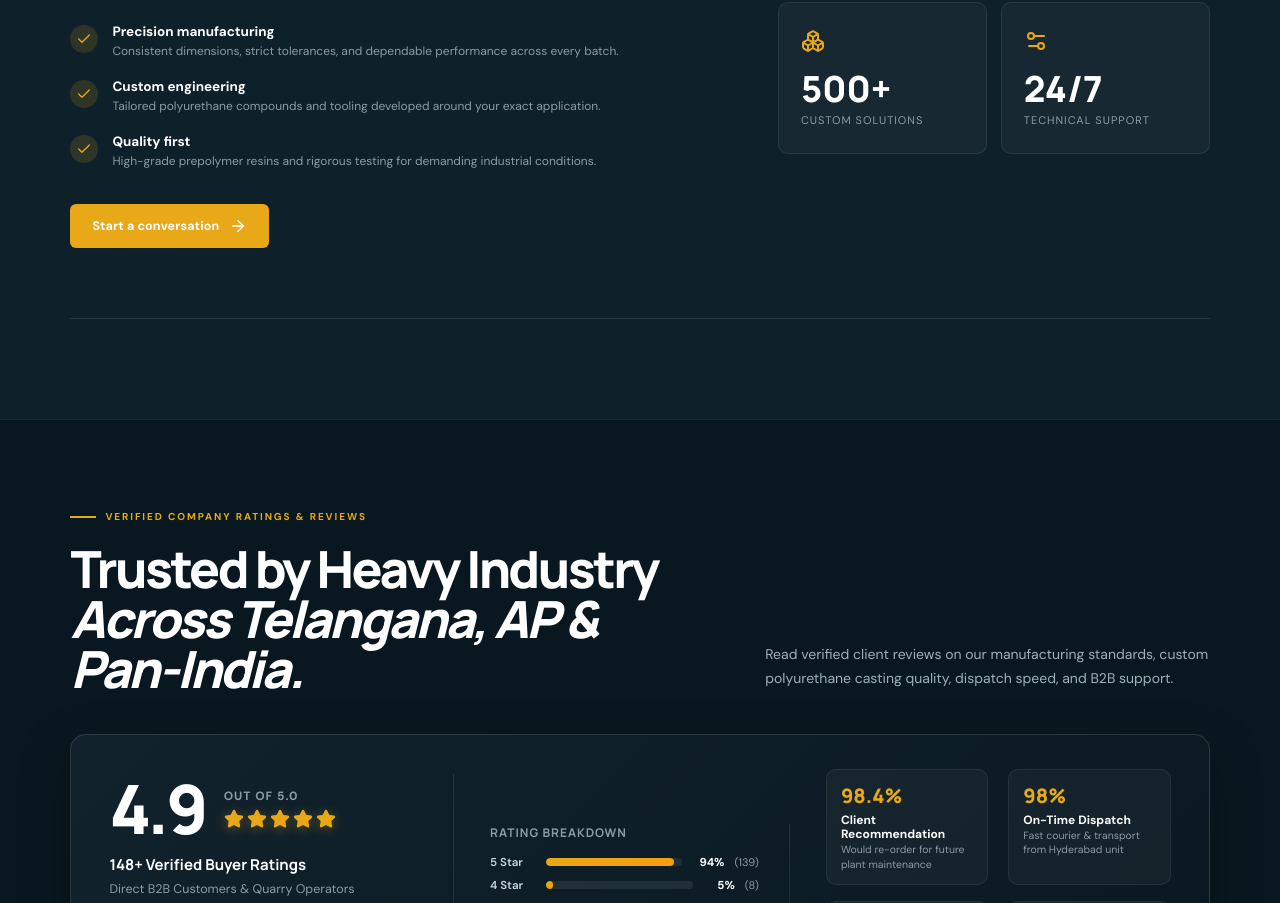
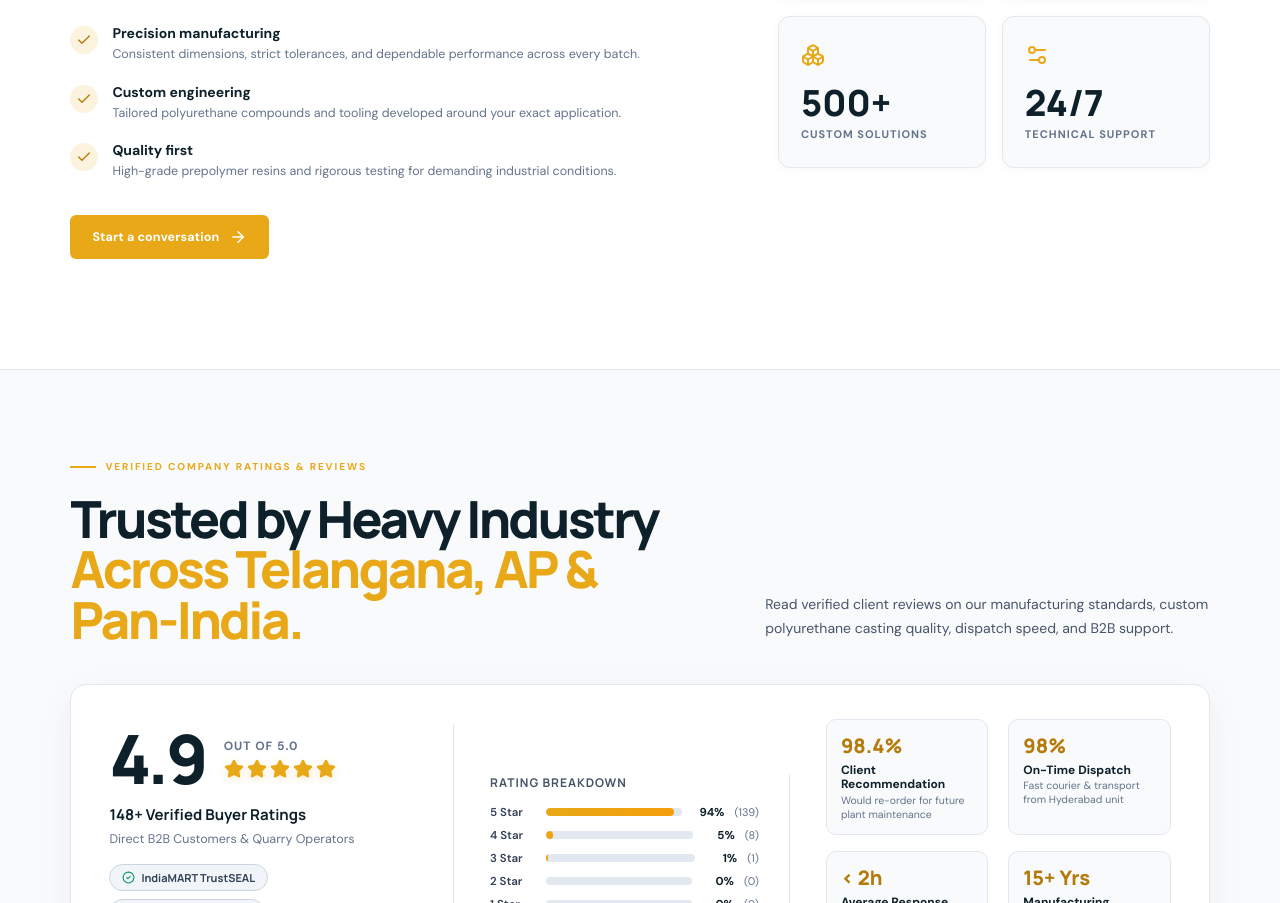
Before and after one commit to bharath7981/Company_website, a React (Vite) app: page / in a window 1280 px wide. Shown: the part 2312-3215 px from the top of the page. Built offline with nearby package versions, Linux system fonts and the light colour scheme.

Commit message:
feat: convert About and Company Ratings sections to clean white theme

```diff
--- a/src/styles.css
+++ b/src/styles.css
@@ -239,117 +239,119 @@ footer .logo{font-family:Manrope;font-size:18px;font-weight:800;letter-spacing:.
 .pdm-features-list li{display:flex;align-items:flex-start;gap:10px;font-size:13px;color:#334155;line-height:1.5}
 .feature-check-icon{color:#127b82;flex-shrink:0;margin-top:2px}
 
-/* ── About Unified Section ── */
-.about-unified-section{padding:100px 5.5%;background:#0e202a;color:#fff}
+/* ── About Unified Section (White Theme) ── */
+.about-unified-section{padding:100px 5.5%;background:#ffffff;color:#12202a;border-top:1px solid #e5eae8}
 .about-unified-section .eyebrow{color:#E8A817}
 .about-unified-section .eyebrow:before{content:"";width:26px;height:2px;background:#E8A817}
-.about-unified-intro h2{color:#fff;font:800 clamp(36px,3.8vw,56px)/1 Manrope;letter-spacing:-.04em;margin:0 0 20px}
-.about-unified-intro>p{color:#9db0b9;line-height:1.75;font-size:14.5px;max-width:560px;margin:0 0 30px}
+.about-unified-intro h2{color:#0e202a;font:800 clamp(36px,3.8vw,56px)/1 Manrope;letter-spacing:-.04em;margin:0 0 20px}
+.about-unified-intro h2 em{font-style:normal;color:#E8A817}
+.about-unified-intro>p{color:#475569;line-height:1.75;font-size:14.5px;max-width:560px;margin:0 0 30px}
 
-.about-unified-top{display:grid;grid-template-columns:1.2fr .8fr;gap:60px;align-items:center;padding-bottom:70px;border-bottom:1px solid rgba(255,255,255,.1)}
+.about-unified-top{display:grid;grid-template-columns:1.2fr .8fr;gap:60px;align-items:center;padding-bottom:10px}
 @media(max-width:960px){.about-unified-top{grid-template-columns:1fr;gap:40px}}
 
 .about-capabilities-list{display:grid;gap:18px;margin-bottom:34px}
 .about-cap-item{display:flex;gap:14px;align-items:flex-start}
-.cap-icon{width:28px;height:28px;border-radius:50%;background:rgba(232,168,23,.15);color:#E8A817;display:grid;place-items:center;flex:none;margin-top:2px}
-.about-cap-item b{display:block;font-size:13.5px;color:#fff;margin-bottom:2px}
-.about-cap-item small{display:block;color:#899da7;font-size:12px;line-height:1.5}
+.cap-icon{width:28px;height:28px;border-radius:50%;background:rgba(232,168,23,.14);color:#b47b0a;display:grid;place-items:center;flex:none;margin-top:2px}
+.about-cap-item b{display:block;font-size:14px;color:#0e202a;margin-bottom:3px}
+.about-cap-item small{display:block;color:#64748b;font-size:12.5px;line-height:1.55}
 .about-cta-row{margin-top:10px}
 
-.about-stats-card-grid{display:grid;grid-template-columns:repeat(2,1fr);gap:14px}
-.about-stat-box{background:rgba(255,255,255,.04);border:1px solid rgba(255,255,255,.08);border-radius:10px;padding:26px 22px;display:flex;flex-direction:column;transition:.25s}
-.about-stat-box:hover{background:rgba(255,255,255,.07);border-color:#E8A817;transform:translateY(-3px)}
+.about-stats-card-grid{display:grid;grid-template-columns:repeat(2,1fr);gap:16px}
+.about-stat-box{background:#f8fafc;border:1px solid #e2e8f0;border-radius:12px;padding:26px 22px;display:flex;flex-direction:column;transition:.25s;box-shadow:0 2px 10px rgba(15,23,42,.03)}
+.about-stat-box:hover{background:#ffffff;border-color:#E8A817;transform:translateY(-3px);box-shadow:0 12px 28px rgba(232,168,23,.12)}
 .about-stat-box svg{color:#E8A817}
-.about-stat-box strong{font:800 36px/1 Manrope;color:#fff;margin:18px 0 6px}
-.about-stat-box span{font-size:11px;text-transform:uppercase;letter-spacing:.09em;color:#899da7}
+.about-stat-box strong{font:800 36px/1 Manrope;color:#0e202a;margin:18px 0 6px}
+.about-stat-box span{font-size:11px;text-transform:uppercase;letter-spacing:.09em;color:#64748b;font-weight:700}
 
-/* ── Company Ratings & Reviews Section ── */
-.company-ratings-section{padding:90px 5.5%;background:#091820;color:#fff;border-top:1px solid rgba(255,255,255,.08);border-bottom:1px solid rgba(255,255,255,.08)}
+/* ── Company Ratings & Reviews Section (White Theme) ── */
+.company-ratings-section{padding:90px 5.5%;background:#f8fafc;color:#12202a;border-top:1px solid #e2e8f0;border-bottom:1px solid #e2e8f0}
 .company-ratings-section .eyebrow{color:#E8A817}
 .company-ratings-section .eyebrow span{background:#E8A817}
-.company-ratings-section .section-head h2{color:#fff}
-.company-ratings-section .section-head p{color:#9db0b9}
+.company-ratings-section .section-head h2{color:#0e202a}
+.company-ratings-section .section-head h2 em{font-style:normal;color:#E8A817}
+.company-ratings-section .section-head p{color:#475569}
 
 /* Main Scorecard Card */
-.ratings-scorecard-card{background:linear-gradient(135deg,rgba(18,35,46,.95) 0%,rgba(10,24,33,.95) 100%);border:1px solid rgba(255,255,255,.12);border-radius:16px;padding:34px 38px;display:grid;grid-template-columns:1.15fr 1fr 1.15fr;gap:36px;align-items:center;box-shadow:0 20px 50px rgba(0,0,0,.35);margin-bottom:38px}
+.ratings-scorecard-card{background:#ffffff;border:1px solid #e2e8f0;border-radius:16px;padding:34px 38px;display:grid;grid-template-columns:1.15fr 1fr 1.15fr;gap:36px;align-items:center;box-shadow:0 10px 35px rgba(15,23,42,.05);margin-bottom:38px}
 
 /* Left: Score Box */
-.scorecard-left{display:flex;flex-direction:column;gap:12px;border-right:1px solid rgba(255,255,255,.08);padding-right:30px}
+.scorecard-left{display:flex;flex-direction:column;gap:12px;border-right:1px solid #e2e8f0;padding-right:30px}
 .scorecard-score-box{display:flex;align-items:center;gap:18px}
-.scorecard-big-num{font:800 68px/1 Manrope;color:#fff;letter-spacing:-.04em}
+.scorecard-big-num{font:800 68px/1 Manrope;color:#0e202a;letter-spacing:-.04em}
 .scorecard-score-sub{display:flex;flex-direction:column;gap:5px}
-.scorecard-out-of{font-size:12px;color:#899da7;text-transform:uppercase;letter-spacing:.08em;font-weight:700}
+.scorecard-out-of{font-size:12px;color:#64748b;text-transform:uppercase;letter-spacing:.08em;font-weight:700}
 .scorecard-stars{display:flex;gap:3px}
-.star-icon-filled{color:#E8A817;filter:drop-shadow(0 2px 6px rgba(232,168,23,.35))}
+.star-icon-filled{color:#E8A817;filter:drop-shadow(0 2px 4px rgba(232,168,23,.25))}
 
-.scorecard-total-reviews strong{display:block;font:700 15px Manrope;color:#fff;margin-bottom:2px}
-.scorecard-total-reviews span{font-size:12.5px;color:#899da7}
+.scorecard-total-reviews strong{display:block;font:700 15px Manrope;color:#0e202a;margin-bottom:2px}
+.scorecard-total-reviews span{font-size:12.5px;color:#64748b}
 
 .scorecard-badges-row{display:flex;flex-wrap:wrap;gap:8px;margin-top:4px}
-.sc-badge{display:inline-flex;align-items:center;gap:6px;background:rgba(255,255,255,.06);border:1px solid rgba(255,255,255,.12);border-radius:20px;padding:5px 12px;font:700 11px Manrope;color:#e2e8f0}
-.sc-badge-icon{color:#10b981}
+.sc-badge{display:inline-flex;align-items:center;gap:6px;background:#f1f5f9;border:1px solid #cbd5e1;border-radius:20px;padding:5px 12px;font:700 11px Manrope;color:#334155}
+.sc-badge-icon{color:#059669}
 
 /* Center: Star Distribution */
-.scorecard-center{border-right:1px solid rgba(255,255,255,.08);padding-right:30px}
-.distribution-title{font:700 12px Manrope;color:#899da7;text-transform:uppercase;letter-spacing:.08em;margin-bottom:14px}
+.scorecard-center{border-right:1px solid #e2e8f0;padding-right:30px}
+.distribution-title{font:700 12px Manrope;color:#475569;text-transform:uppercase;letter-spacing:.08em;margin-bottom:14px}
 .distribution-rows{display:flex;flex-direction:column;gap:8px}
 .dist-row{display:flex;align-items:center;gap:10px;font-size:12px}
-.dist-label{width:46px;color:#cbd5e1;font-weight:600;font-size:11.5px}
-.dist-bar-track{flex:1;height:8px;background:rgba(255,255,255,.08);border-radius:4px;overflow:hidden}
+.dist-label{width:46px;color:#334155;font-weight:600;font-size:11.5px}
+.dist-bar-track{flex:1;height:8px;background:#e2e8f0;border-radius:4px;overflow:hidden}
 .dist-bar-fill{height:100%;background:linear-gradient(90deg,#E8A817,#f59e0b);border-radius:4px}
-.dist-pct{width:32px;text-align:right;font-weight:700;color:#fff;font-size:11.5px}
-.dist-count{color:#899da7;font-size:11px}
+.dist-pct{width:32px;text-align:right;font-weight:700;color:#0e202a;font-size:11.5px}
+.dist-count{color:#64748b;font-size:11px}
 
 /* Right: Key Performance Pillars */
 .scorecard-right{display:grid;grid-template-columns:1fr 1fr;gap:16px 20px}
-.pillar-item{background:rgba(255,255,255,.04);border:1px solid rgba(255,255,255,.07);border-radius:10px;padding:12px 14px}
-.pillar-num{font:800 20px Manrope;color:#E8A817;margin-bottom:4px}
-.pillar-text b{display:block;font-size:12px;color:#fff;line-height:1.2;margin-bottom:2px}
-.pillar-text span{display:block;font-size:10.5px;color:#899da7;line-height:1.35}
+.pillar-item{background:#f8fafc;border:1px solid #e2e8f0;border-radius:10px;padding:12px 14px}
+.pillar-num{font:800 20px Manrope;color:#b47b0a;margin-bottom:4px}
+.pillar-text b{display:block;font-size:12px;color:#0e202a;line-height:1.2;margin-bottom:2px}
+.pillar-text span{display:block;font-size:10.5px;color:#64748b;line-height:1.35}
 
 /* Filter & Action Bar */
 .ratings-filter-bar{display:flex;align-items:center;justify-content:space-between;margin-bottom:28px;gap:16px;flex-wrap:wrap}
 .ratings-filter-tabs{display:flex;gap:8px;flex-wrap:wrap}
-.ratings-tab{background:rgba(255,255,255,.05);border:1px solid rgba(255,255,255,.1);border-radius:24px;padding:8px 16px;font:700 12.5px Manrope;color:#cbd5e1;cursor:pointer;transition:.2s;display:inline-flex;align-items:center;gap:8px}
-.ratings-tab:hover{background:rgba(255,255,255,.1);color:#fff}
-.ratings-tab.active{background:#E8A817;color:#0e202a;border-color:#E8A817;box-shadow:0 4px 14px rgba(232,168,23,.3)}
-.ratings-tab-badge{background:rgba(255,255,255,.15);padding:1px 6px;border-radius:10px;font-size:11px}
-.ratings-tab.active .ratings-tab-badge{background:rgba(0,0,0,.15);color:#0e202a}
+.ratings-tab{background:#ffffff;border:1px solid #cbd5e1;border-radius:24px;padding:8px 16px;font:700 12.5px Manrope;color:#475569;cursor:pointer;transition:.2s;display:inline-flex;align-items:center;gap:8px}
+.ratings-tab:hover{background:#f1f5f9;color:#0e202a;border-color:#94a3b8}
+.ratings-tab.active{background:#0e202a;color:#ffffff;border-color:#0e202a;box-shadow:0 4px 14px rgba(14,32,42,.2)}
+.ratings-tab-badge{background:#e2e8f0;color:#475569;padding:1px 6px;border-radius:10px;font-size:11px}
+.ratings-tab.active .ratings-tab-badge{background:rgba(255,255,255,.2);color:#ffffff}
 
-.write-review-btn{background:#127b82;color:#fff;border:none;border-radius:24px;padding:9px 20px;font:700 13px Manrope;display:inline-flex;align-items:center;gap:8px;cursor:pointer;transition:.2s;box-shadow:0 4px 14px rgba(18,123,130,.3)}
-.write-review-btn:hover{background:#0e6066;transform:translateY(-2px)}
+.write-review-btn{background:#127b82;color:#fff;border:none;border-radius:24px;padding:9px 20px;font:700 13px Manrope;display:inline-flex;align-items:center;gap:8px;cursor:pointer;transition:.2s;box-shadow:0 4px 14px rgba(18,123,130,.25)}
+.write-review-btn:hover{background:#0e6066;transform:translateY(-2px);box-shadow:0 6px 18px rgba(18,123,130,.35)}
 
 /* Reviews Grid */
 .reviews-cards-grid{display:grid;grid-template-columns:repeat(3,1fr);gap:22px}
 @media(max-width:1100px){.reviews-cards-grid{grid-template-columns:repeat(2,1fr)}}
 @media(max-width:680px){.reviews-cards-grid{grid-template-columns:1fr}}
 
-.review-card{background:rgba(255,255,255,.03);border:1px solid rgba(255,255,255,.08);border-radius:12px;padding:24px;display:flex;flex-direction:column;transition:.25s ease}
-.review-card:hover{background:rgba(255,255,255,.06);border-color:#E8A817;transform:translateY(-4px);box-shadow:0 12px 30px rgba(0,0,0,.25)}
+.review-card{background:#ffffff;border:1px solid #e2e8f0;border-radius:12px;padding:24px;display:flex;flex-direction:column;transition:.25s ease;box-shadow:0 3px 12px rgba(15,23,42,.04)}
+.review-card:hover{background:#ffffff;border-color:#cbd5e1;transform:translateY(-4px);box-shadow:0 12px 28px rgba(15,23,42,.09)}
 
 .review-card-header{display:flex;gap:14px;align-items:center;margin-bottom:14px}
-.reviewer-avatar{width:42px;height:42px;border-radius:50%;background:linear-gradient(135deg,#E8A817,#b47b0a);color:#0e202a;font:800 14px Manrope;display:grid;place-items:center;flex-shrink:0}
+.reviewer-avatar{width:42px;height:42px;border-radius:50%;background:linear-gradient(135deg,#fef3c7,#fde68a);border:1px solid #fcd34d;color:#92400e;font:800 14px Manrope;display:grid;place-items:center;flex-shrink:0}
 .reviewer-info{display:flex;flex-direction:column}
 .reviewer-name-row{display:flex;align-items:center;gap:8px;flex-wrap:wrap}
-.reviewer-name{font:700 15px Manrope;color:#fff;margin:0}
-.verified-buyer-pill{display:inline-flex;align-items:center;gap:4px;background:rgba(16,185,129,.15);color:#34d399;font:700 10.5px Manrope;padding:2px 8px;border-radius:10px;border:1px solid rgba(16,185,129,.25)}
-.reviewer-role{font-size:12px;color:#94a3b8;margin-top:2px}
+.reviewer-name{font:700 15px Manrope;color:#0e202a;margin:0}
+.verified-buyer-pill{display:inline-flex;align-items:center;gap:4px;background:#ecfdf5;color:#047857;font:700 10.5px Manrope;padding:2px 8px;border-radius:10px;border:1px solid #a7f3d0}
+.reviewer-role{font-size:12px;color:#475569;margin-top:2px}
 .reviewer-loc{font-size:11.5px;color:#64748b;display:flex;align-items:center;gap:4px;margin-top:2px}
 
-.review-card-meta{display:flex;align-items:center;justify-content:space-between;padding-bottom:12px;border-bottom:1px solid rgba(255,255,255,.06);margin-bottom:12px}
+.review-card-meta{display:flex;align-items:center;justify-content:space-between;padding-bottom:12px;border-bottom:1px solid #f1f5f9;margin-bottom:12px}
 .review-stars-row{display:flex;align-items:center;gap:4px}
-.review-rating-num{font:800 12.5px Manrope;color:#E8A817;margin-left:4px}
+.review-rating-num{font:800 12.5px Manrope;color:#b47b0a;margin-left:4px}
 .review-date{font-size:11px;color:#64748b}
 
-.review-headline{font:700 15px/1.35 Manrope;color:#fff;margin:0 0 8px}
-.review-comment{font-size:13px;color:#94a3b8;line-height:1.65;margin:0}
+.review-headline{font:700 15px/1.35 Manrope;color:#0e202a;margin:0 0 8px}
+.review-comment{font-size:13px;color:#475569;line-height:1.65;margin:0}
 
 /* Guarantee Banner */
-.ratings-guarantee-banner{margin-top:36px;background:rgba(18,123,130,.12);border:1px solid rgba(18,123,130,.3);border-radius:12px;padding:24px 30px;display:flex;align-items:center;justify-content:space-between;gap:24px}
+.ratings-guarantee-banner{margin-top:36px;background:#f0fdfa;border:1.5px solid #ccfbf1;border-radius:12px;padding:24px 30px;display:flex;align-items:center;justify-content:space-between;gap:24px}
 .guarantee-left{display:flex;align-items:center;gap:18px}
 .guarantee-icon{color:#127b82;flex-shrink:0}
-.guarantee-left h4{font:800 16px Manrope;color:#fff;margin:0 0 4px}
-.guarantee-left p{font-size:13px;color:#9db0b9;margin:0;max-width:680px;line-height:1.5}
+.guarantee-left h4{font:800 16px Manrope;color:#0e202a;margin:0 0 4px}
+.guarantee-left p{font-size:13px;color:#475569;margin:0;max-width:680px;line-height:1.5}
 .guarantee-actions .primary-btn{flex-shrink:0}
 
 /* Write Review Modal Styles */
@@ -519,8 +521,8 @@ footer{background:#091820;color:#fff;padding:70px 5.5% 20px}
   /* Company Ratings Mobile */
   .company-ratings-section{padding:55px 4%}
   .ratings-scorecard-card{grid-template-columns:1fr;padding:22px 18px;gap:22px}
-  .scorecard-left{border-right:none;border-bottom:1px solid rgba(255,255,255,.08);padding-right:0;padding-bottom:20px}
-  .scorecard-center{border-right:none;border-bottom:1px solid rgba(255,255,255,.08);padding-right:0;padding-bottom:20px}
+  .scorecard-left{border-right:none;border-bottom:1px solid #e2e8f0;padding-right:0;padding-bottom:20px}
+  .scorecard-center{border-right:none;border-bottom:1px solid #e2e8f0;padding-right:0;padding-bottom:20px}
   .scorecard-right{grid-template-columns:1fr 1fr;gap:10px}
   .ratings-filter-tabs{flex-wrap:nowrap;overflow-x:auto;padding-bottom:8px;width:100%}
   .ratings-tab{white-space:nowrap;flex-shrink:0}
```
